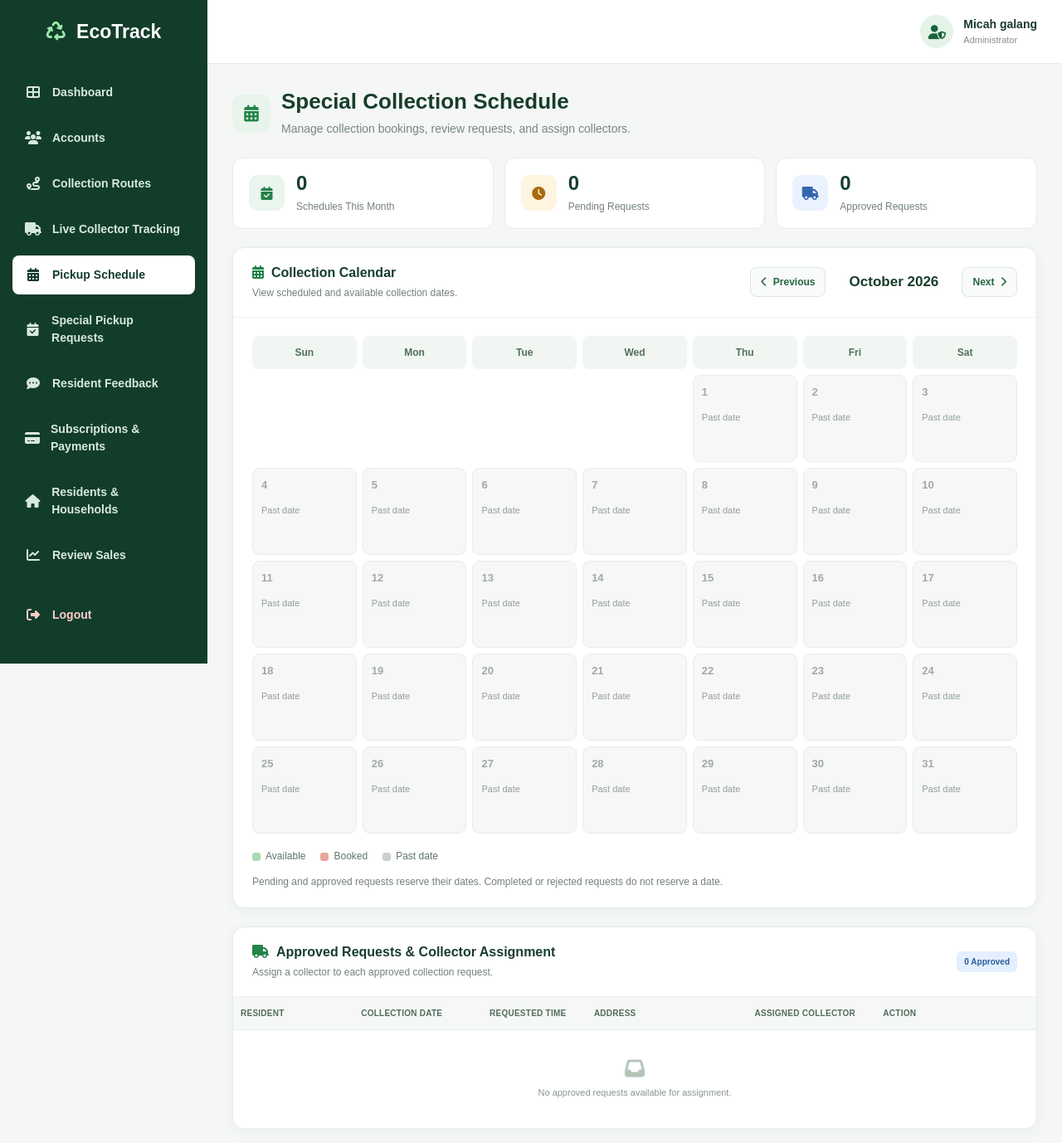
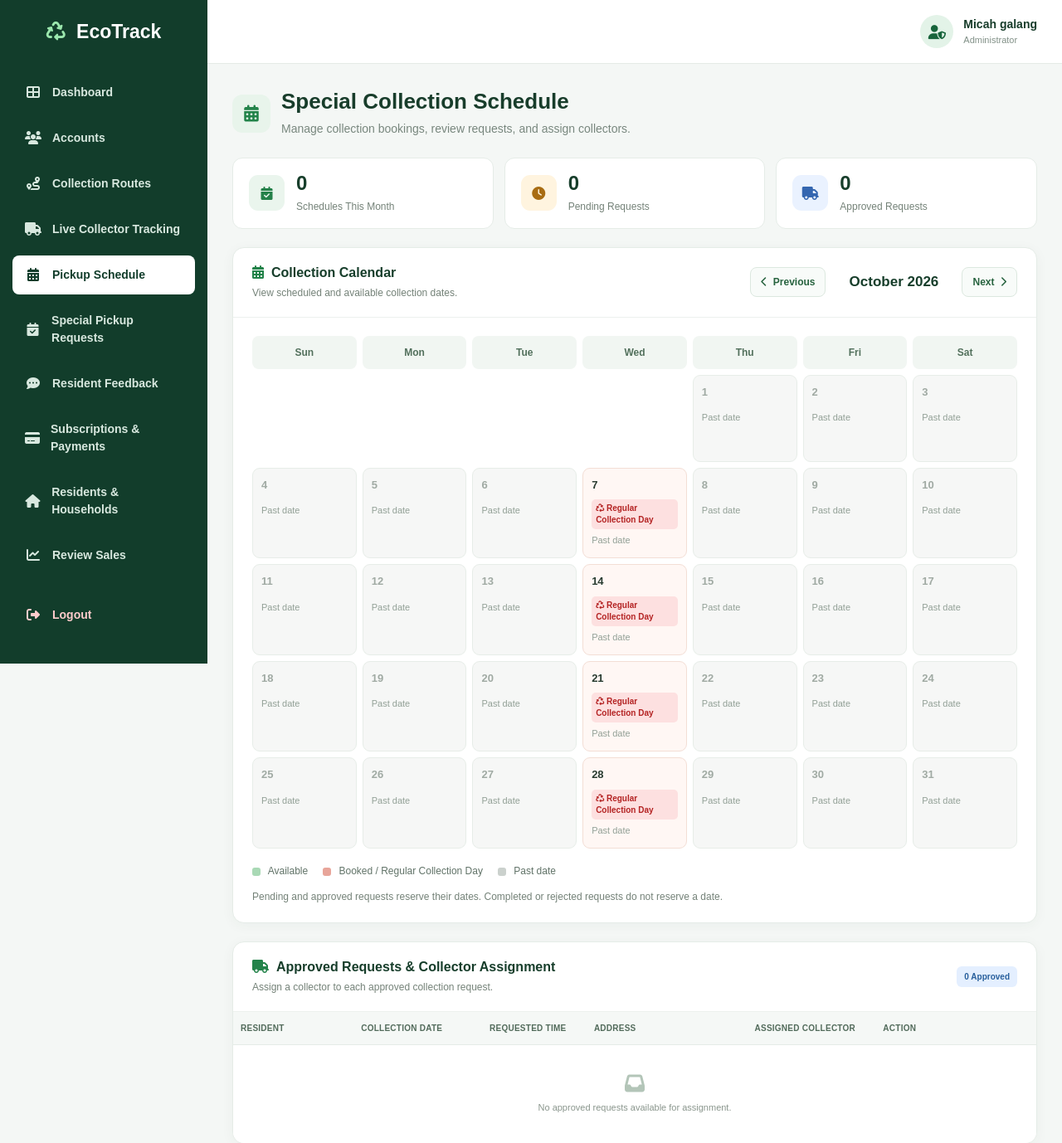
Before and after one commit to Group2-sa-finalproject/FINAL, a PHP site: the page made by admin/dashboard.php in a window 1280 px wide. Shown: the top 1378 px of the page at 83% size. Run offline with PHP 8.4, Linux system fonts and the light colour scheme; a user stored in the database is signed in; data comes from the database, SQL or seed files in the repository; data that the repository does not hold is empty; some libraries are stand-ins or nearby versions.

Commit message:
Implement regular collection day styling and logic
Added styles and logic for regular collection days in the calendar.

```diff
--- a/admin/pickup_schedule.php
+++ b/admin/pickup_schedule.php
@@ -411,9 +411,9 @@ $approved_schedules = ecotrackRows(
      LEFT JOIN users u ON cs.user_id = u.id
      LEFT JOIN users c ON cs.collector_id = c.id
      WHERE cs.status = 'Approved'
+       AND (cs.collector_id IS NULL OR cs.collector_id = 0)
      ORDER BY cs.collection_date ASC, cs.requested_time ASC"
 );
-
 
 $booked_dates = [];
 
@@ -456,6 +456,32 @@ foreach ($schedules as $s) {
 .schedule-page .calendar-day { min-height:105px; border:1px solid #e7ede8; border-radius:9px; padding:10px; background:#fff; min-width:0; }
 .schedule-page .calendar-day.available { background:#f5fbf6; border-color:#d7e9dc; }
 .schedule-page .calendar-day.booked { background:#fff7f4; border-color:#f3ded5; }
+/* REGULAR COLLECTION DAY - WEDNESDAY */
+.schedule-page .calendar-day.regular-collection {
+    background: #fff0f0;
+    border-color: #e8a5a5;
+}
+
+.schedule-page .calendar-day.regular-collection .day-number {
+    color: #c62828;
+}
+
+.schedule-page .calendar-day.regular-collection .calendar-empty {
+    color: #c62828;
+    font-weight: 700;
+}
+
+.schedule-page .regular-day-label {
+    display: block;
+    margin-top: 7px;
+    padding: 4px 5px;
+    border-radius: 5px;
+    background: #fde0e0;
+    color: #b42323;
+    font-size: 10px;
+    font-weight: 700;
+    line-height: 1.4;
+}
 .schedule-page .calendar-day.past { background:#f6f7f6; color:#a0aaa3; }
 .schedule-page .calendar-day.today { outline:2px solid #4a9b66; outline-offset:-2px; }
 .schedule-page .day-number { font-weight:750; font-size:13px; margin-bottom:8px; }
@@ -591,13 +617,32 @@ foreach ($schedules as $s) {
                     <?php for ($day = 1; $day <= $days_in_month; $day++): ?>
                         <?php
                         $calendar_date = $month . "-" . str_pad((string)$day, 2, "0", STR_PAD_LEFT);
+
                         $is_past = $calendar_date < $today;
                         $is_booked = isset($booked_dates[$calendar_date]);
-                        $day_class = $is_past ? "past" : ($is_booked ? "booked" : "available");
+
+                        // Wednesday = Regular Collection Day
+                        $is_regular_collection = (int) date("w", strtotime($calendar_date)) === 3;
+
+                        // Priority: Reserved dates first, then regular Wednesdays
+                        if ($is_booked || $is_regular_collection) {
+                            $day_class = "booked";
+                        } elseif ($is_past) {
+                            $day_class = "past";
+                        } else {
+                            $day_class = "available";
+                        }
                         ?>
                         <div class="calendar-day <?= $day_class ?> <?= $calendar_date === $today ? 'today' : '' ?>">
                             <div class="day-number"><?= $day ?></div>
-                            <?php if ($is_booked): ?>
+                                <?php if ($is_regular_collection): ?>
+                                    <span class="regular-day-label">
+                                        <i class="fas fa-recycle"></i>
+                                        Regular Collection Day
+                                    </span>
+                                <?php endif; ?>
+
+                                <?php if ($is_booked): ?>
                                 <?php foreach ($booked_dates[$calendar_date] as $booking): ?>
                                     <span class="calendar-name">
                                         <strong><?= htmlspecialchars($booking['fullname'] ?? 'Unknown Resident', ENT_QUOTES, 'UTF-8') ?></strong>
@@ -612,9 +657,20 @@ foreach ($schedules as $s) {
                 </div>
             </div>
             <div class="calendar-legend">
-                <span><i class="legend-dot available"></i>Available</span>
-                <span><i class="legend-dot booked"></i>Booked</span>
-                <span><i class="legend-dot past"></i>Past date</span>
+                <span>
+                    <i class="legend-dot available"></i>
+                    Available
+                </span>
+
+                <span>
+                    <i class="legend-dot booked"></i>
+                    Booked / Regular Collection Day
+                </span>
+
+                <span>
+                    <i class="legend-dot past"></i>
+                    Past date
+                </span>
             </div>
             <p class="calendar-note">Pending and approved requests reserve their dates. Completed or rejected requests do not reserve a date.</p>
         </div>
```
